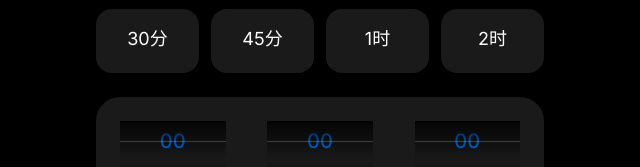
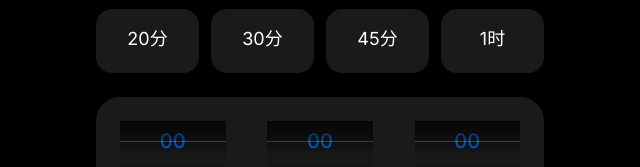
Before and after one commit to klkk/iphone-timer, a plain HTML site: page index.html in a window 1280 px wide. Shown: the part 277-444 px from the top of the page, 320-960 px from the left. Drawn offline with nearby package versions, Linux system fonts and the light colour scheme.

Commit message:
Update index.html

```diff
--- a/index.html
+++ b/index.html
@@ -462,6 +462,9 @@
                     <button onclick="setPresetTime(0, 15, 0)" class="preset-btn glass-effect rounded-xl sm:rounded-2xl py-2 sm:py-4 text-center hover:bg-white/20 transition-all btn-press">
                         <div class="text-sm sm:text-lg sm:text-2xl mb-1">15分</div>
                     </button>
+                    <button onclick="setPresetTime(0, 20, 0)" class="preset-btn glass-effect rounded-xl sm:rounded-2xl py-2 sm:py-4 text-center hover:bg-white/20 transition-all btn-press">
+                        <div class="text-sm sm:text-lg sm:text-2xl mb-1">20分</div>
+                    </button>
                     <button onclick="setPresetTime(0, 30, 0)" class="preset-btn glass-effect rounded-xl sm:rounded-2xl py-2 sm:py-4 text-center hover:bg-white/20 transition-all btn-press">
                         <div class="text-sm sm:text-lg sm:text-2xl mb-1">30分</div>
                     </button>
@@ -470,9 +473,6 @@
                     </button>
                     <button onclick="setPresetTime(1, 0, 0)" class="preset-btn glass-effect rounded-xl sm:rounded-2xl py-2 sm:py-4 text-center hover:bg-white/20 transition-all btn-press">
                         <div class="text-sm sm:text-lg sm:text-2xl mb-1">1时</div>
-                    </button>
-                    <button onclick="setPresetTime(2, 0, 0)" class="preset-btn glass-effect rounded-xl sm:rounded-2xl py-2 sm:py-4 text-center hover:bg-white/20 transition-all btn-press">
-                        <div class="text-sm sm:text-lg sm:text-2xl mb-1">2时</div>
                     </button>
                 </div>
 
```
